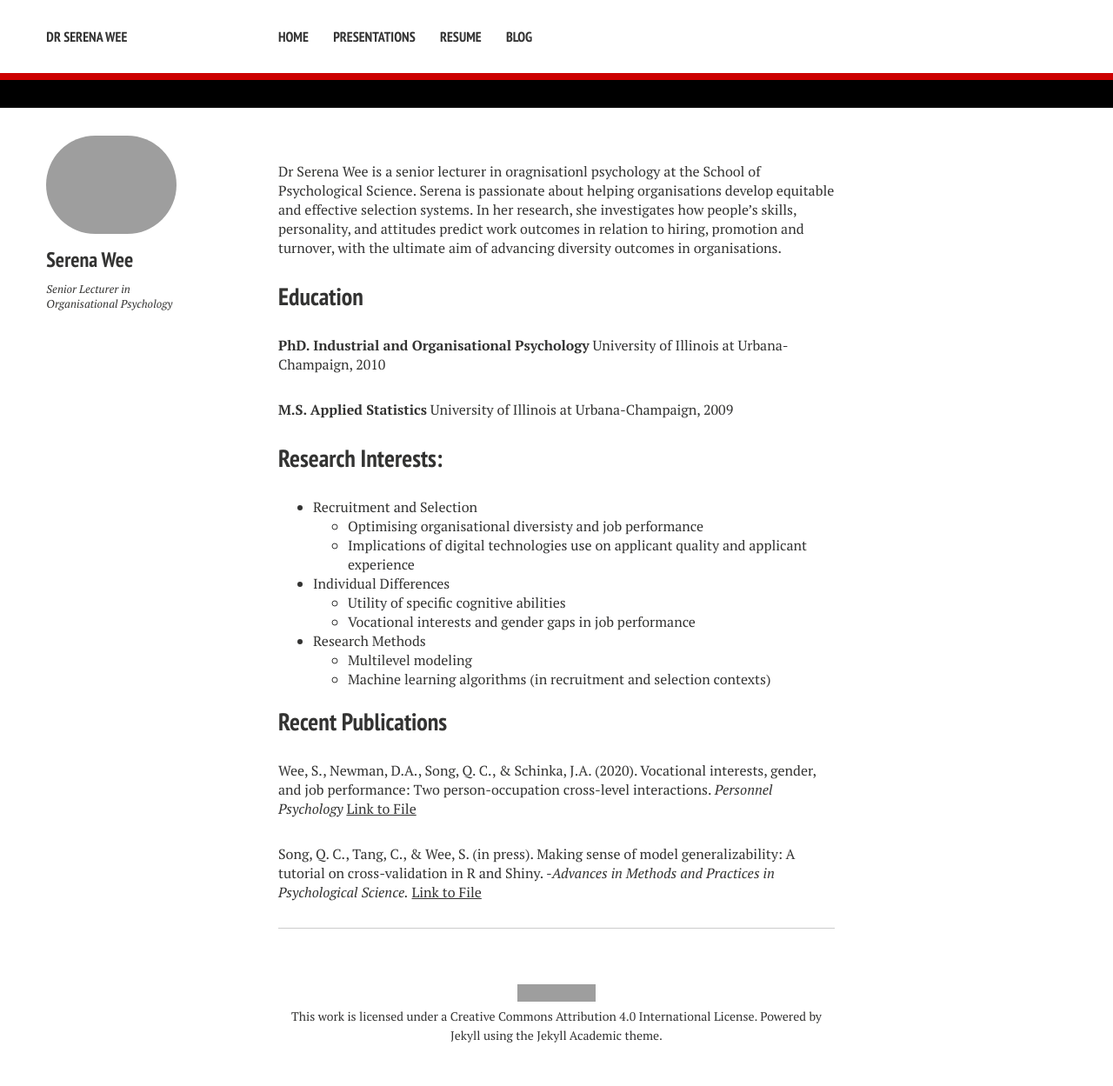
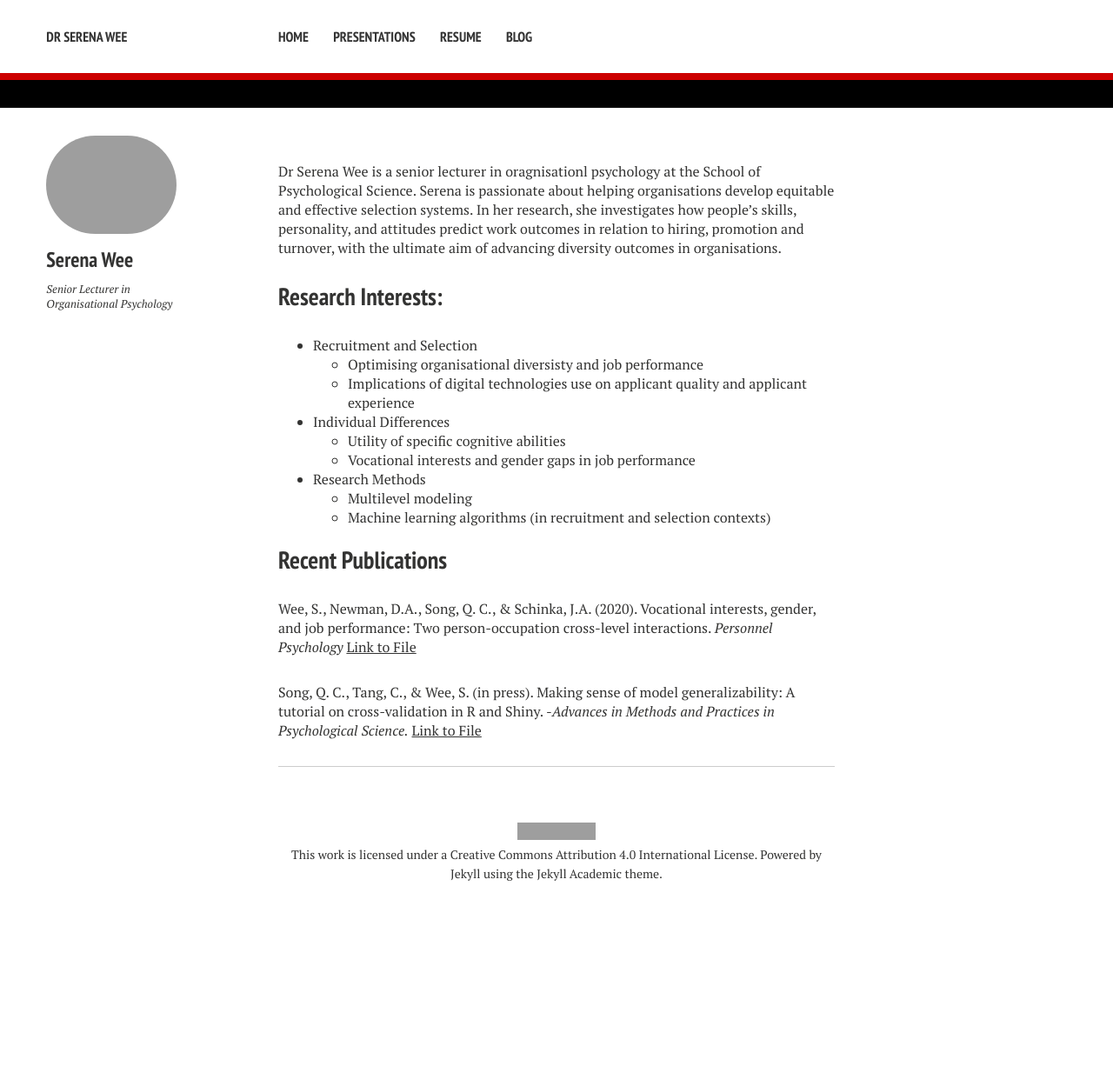
Before and after one commit to serena-wee/serena-wee.github.io, a Jekyll site: the page built from index.md, in a window 1280 px wide. Shown: the whole page at 87% size. Built offline with Jekyll 4.4.1, drawn with Linux system fonts in a browser that asks for light colours; nearby versions of some CDN libraries; after the commit the page ends 1063 px from its top, so only the background shows below that; grey boxes are pictures that could not be loaded.

Commit message:
Remove education

```diff
--- a/index.md
+++ b/index.md
@@ -4,15 +4,6 @@ excerpt: "About Me..."
 ---
 
 Dr Serena Wee is a senior lecturer in oragnisationl psychology at the School of Psychological Science. Serena is passionate about helping organisations develop equitable and effective selection systems. In her research, she investigates how people's skills, personality, and attitudes predict work outcomes in relation to hiring, promotion and turnover, with the ultimate aim of advancing diversity outcomes in organisations.
-
-## Education
-
-**PhD. Industrial and Organisational Psychology**
-  University of Illinois at Urbana-Champaign, 2010
-
-**M.S. Applied Statistics**
-  University of Illinois at Urbana-Champaign, 2009
-
 
 ## Research Interests:
 
```
